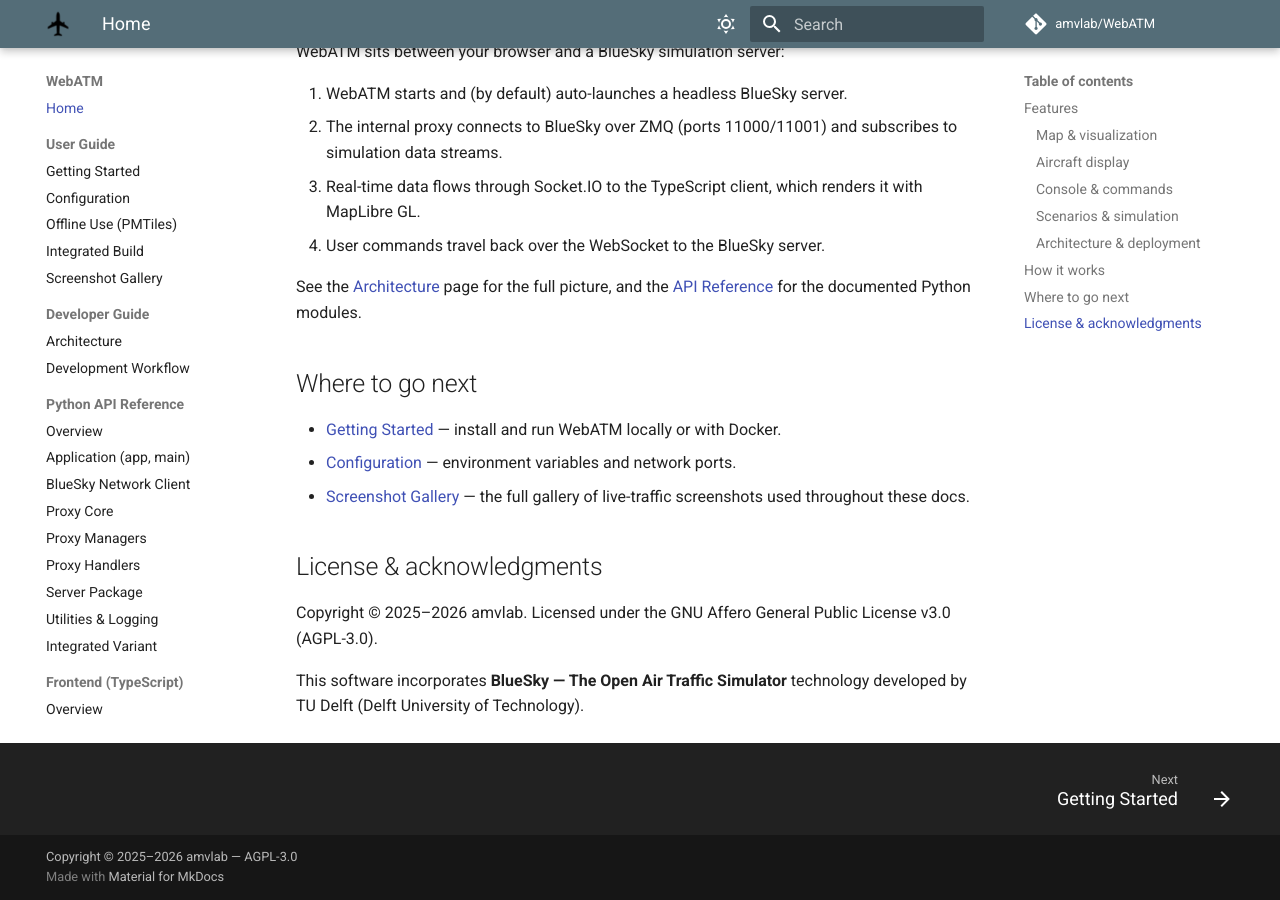
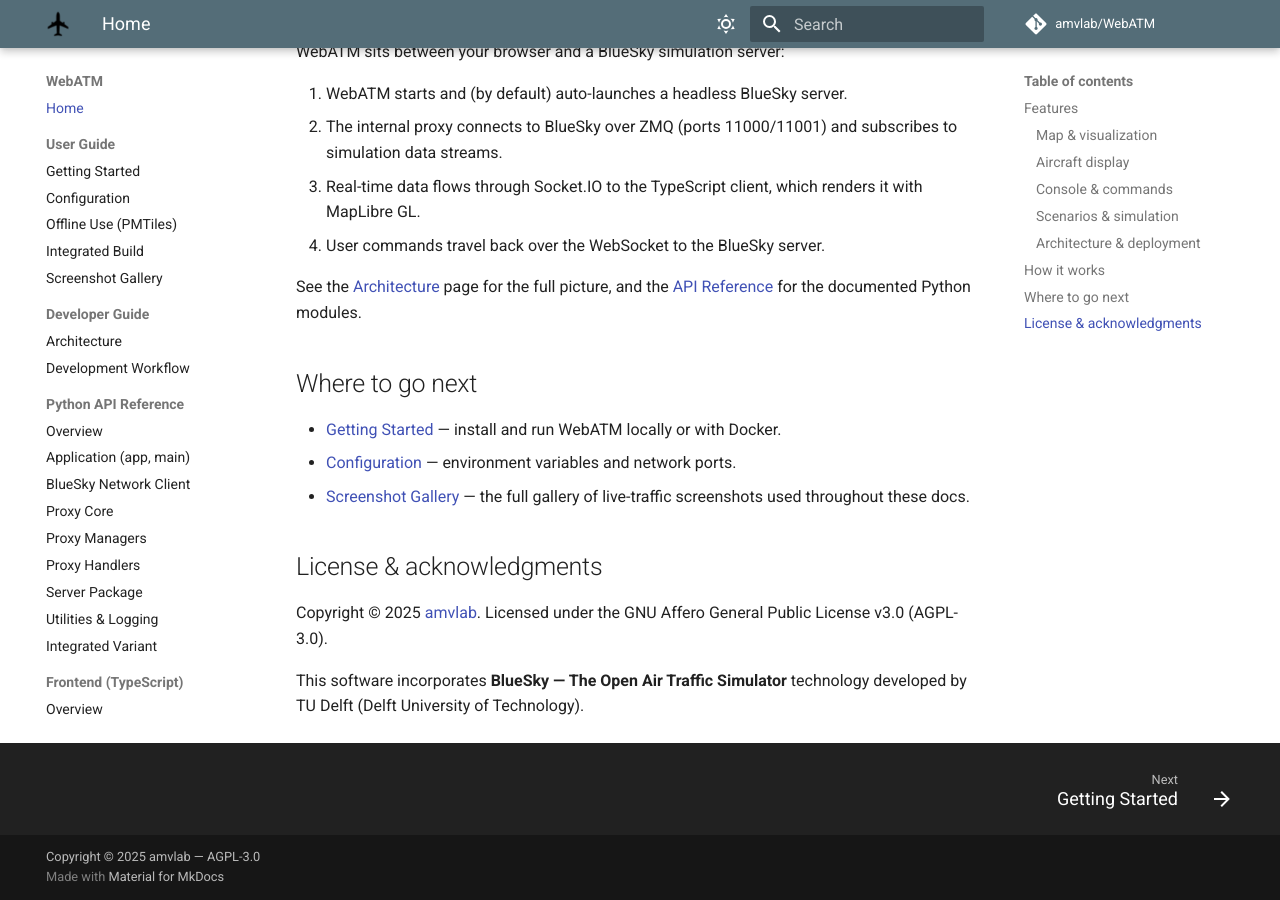
Before and after one commit to amvlab/WebATM, an MkDocs documentation site: the page built from docs/index.md, in a window 1280 px wide and 900 px high, scrolled down 2399 px. Built offline with MkDocs 1.6.1 and Material for MkDocs 9.7.7, drawn with Linux system fonts in a browser that asks for light colours; comment, search, counter and statistics services are not loaded.

Commit message:
Docs: reorder installation options and add Mermaid diagrams (#157)
* docs: link amvlab.eu next to copyright; promote prebuilt release to Option 2

- Link 'amvlab' to https://amvlab.eu in the docs footer (mkdocs.yml),
  docs home license section, and README license/support sections.
- Swap Getting Started options: the prebuilt-release install (simpler,
  no Node.js) is now Option 2, running fully from source is Option 3.

Co-Authored-By: Claude Fable 5 <noreply@anthropic.com>
Claude-Session: https://claude.ai/code/session_01Cmhff5fY1tpbKTUmPyrNuh

* docs: use first-publication year 2025 in copyright notices

Co-Authored-By: Claude Fable 5 <noreply@anthropic.com>
Claude-Session: https://claude.ai/code/session_01Cmhff5fY1tpbKTUmPyrNuh

* docs: render the data-flow diagram with Mermaid

Replace the ASCII data-flow diagram in the architecture page with a
Mermaid flowchart — theme-aware, and able to show the user-command
return path alongside the data path.

Enable the pymdownx.superfences mermaid custom fence in mkdocs.yml and
teach generate_docs_config.py to round-trip the MkDocs-specific
!!python/name: tag that config requires (plain safe_load rejects it).

Co-Authored-By: Claude Fable 5 <noreply@anthropic.com>
Claude-Session: https://claude.ai/code/session_01Cmhff5fY1tpbKTUmPyrNuh

* chore: git-ignore generated docs artifacts

script/build_docs.sh and script/generate_docs_config.py already describe
mkdocs.generated.yml and docs/frontend/api/ as git-ignored build
artifacts, but neither was actually listed in .gitignore.

Co-Authored-By: Claude Fable 5 <noreply@anthropic.com>
Claude-Session: https://claude.ai/code/session_01Cmhff5fY1tpbKTUmPyrNuh

---------

Co-authored-by: Claude <noreply@anthropic.com>

````diff
--- a/docs/index.md
+++ b/docs/index.md
@@ -88,8 +88,8 @@ See the [Architecture](architecture.md) page for the full picture, and the
 
 ## License & acknowledgments
 
-Copyright © 2025–2026 amvlab. Licensed under the GNU Affero General Public License
-v3.0 (AGPL-3.0).
+Copyright © 2025 [amvlab](https://amvlab.eu). Licensed under the GNU Affero
+General Public License v3.0 (AGPL-3.0).
 
 This software incorporates **BlueSky — The Open Air Traffic Simulator**
 technology developed by TU Delft (Delft University of Technology).
--- a/mkdocs.yml
+++ b/mkdocs.yml
@@ -5,7 +5,10 @@ site_description: >-
 site_url: https://docs.amvlab.eu/
 repo_url: https://github.com/amvlab/WebATM
 repo_name: amvlab/WebATM
-copyright: Copyright &copy; 2025&ndash;2026 amvlab &mdash; AGPL-3.0
+copyright: >-
+  Copyright &copy; 2025
+  <a href="https://amvlab.eu" target="_blank" rel="noopener">amvlab</a>
+  &mdash; AGPL-3.0
 
 theme:
   name: material
@@ -82,7 +85,13 @@ markdown_extensions:
   - pymdownx.highlight:
       anchor_linenums: true
   - pymdownx.inlinehilite
-  - pymdownx.superfences
+  # The mermaid custom fence turns ```mermaid blocks into rendered,
+  # theme-aware diagrams (Zensical loads the Mermaid.js runtime on demand).
+  - pymdownx.superfences:
+      custom_fences:
+        - name: mermaid
+          class: mermaid
+          format: !!python/name:pymdownx.superfences.fence_code_format
 
 plugins:
   - search
````
Also changed, not shown: README.md (+2 -2 lines), docs/architecture.md (+13 -14 lines), docs/getting-started.md (+51 -51 lines), 3 other files.
